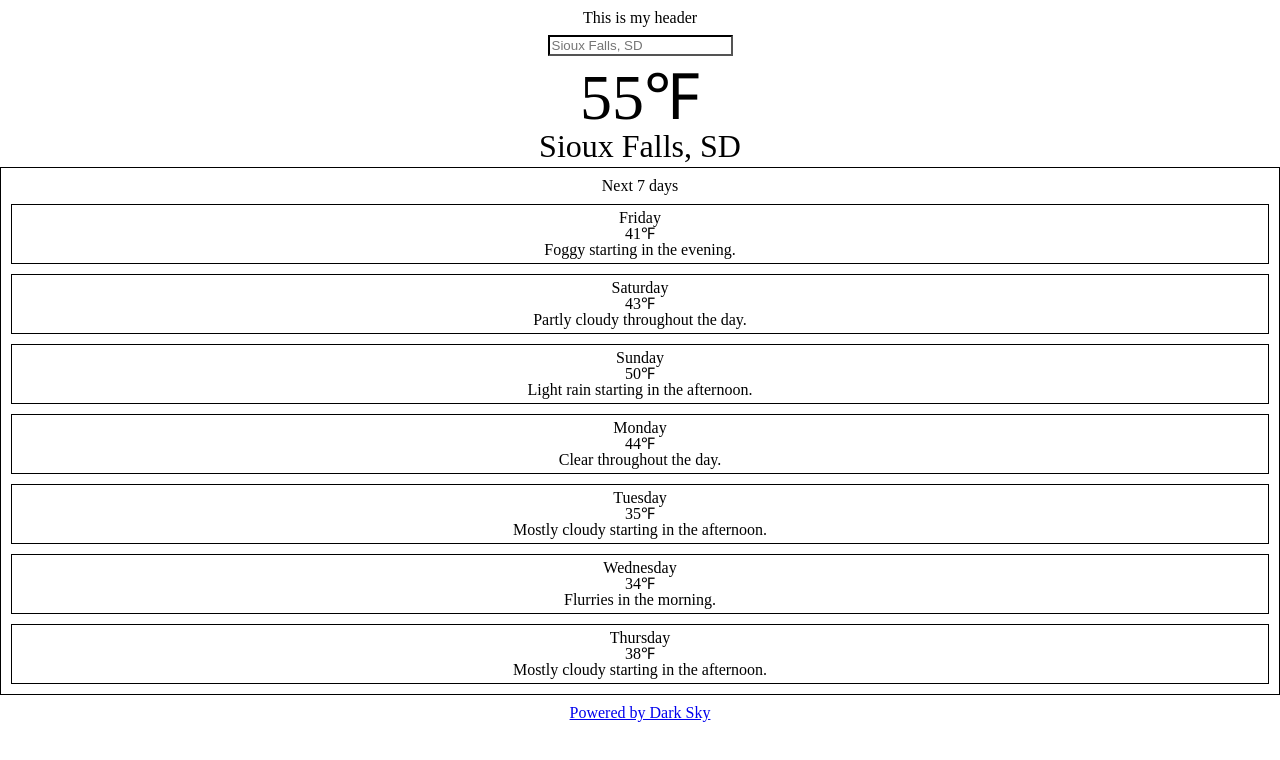
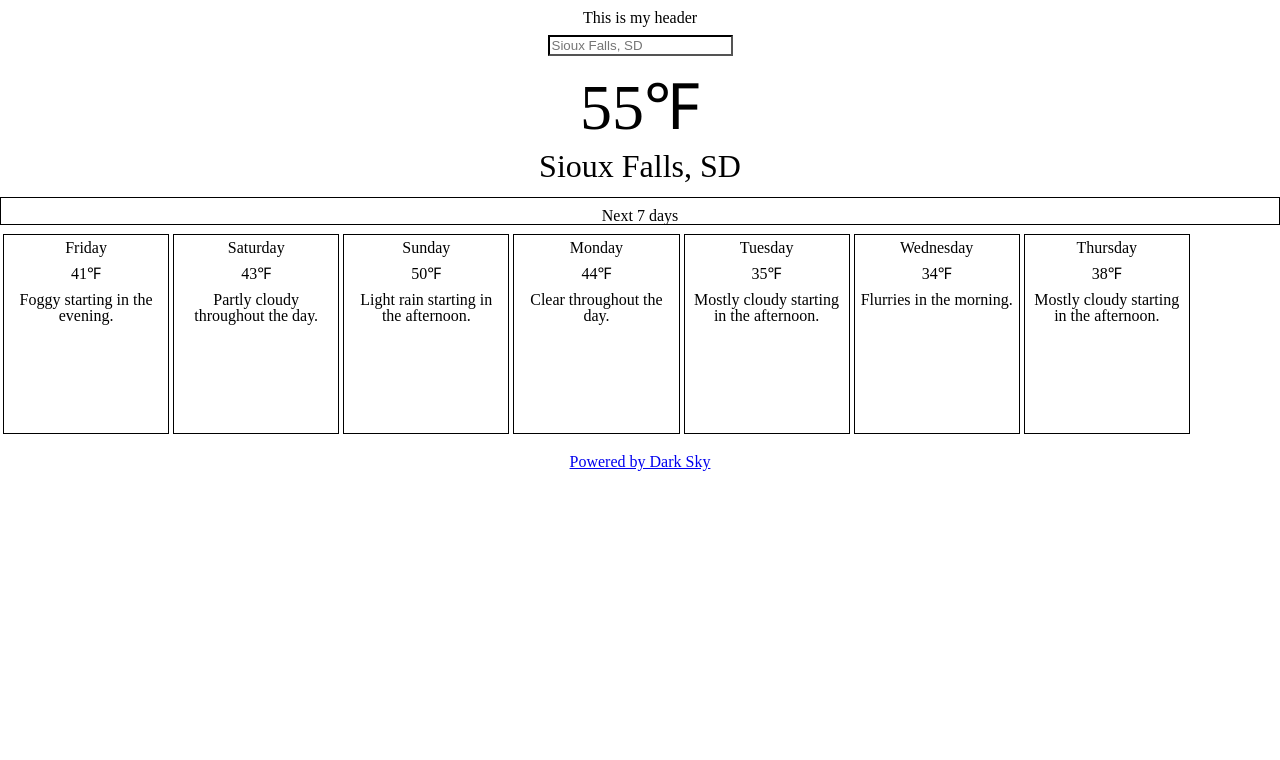
Before and after one commit to donovanCarreno/weatherApp, a React app: page / in a window 1280 px wide. Shown: the top 760 px of the page. Built offline with nearby package versions, Linux system fonts and the light colour scheme; no server answers.

Commit message:
update desktop styling

```diff
--- a/public/styles.css
+++ b/public/styles.css
@@ -1,7 +1,3 @@
-body {
-
-}
-
 .container {
   margin: 10px auto;
   text-align: center;
@@ -11,9 +7,6 @@ header {
   height: 25px;
 }
 
-.main {
-}
-
 input {
   border-color: black;
 }
@@ -21,9 +14,6 @@ input {
 .daily {
   border: 1px solid black;
   padding-top: 10px;
-}
-
-.temp, .city, .summary {
 }
 
 .summary {
@@ -50,3 +40,30 @@ input {
   height: 25px;
   padding-top: 10px;
 }
+
+@media screen and (min-width: 700px) {
+  span {
+    display: block;
+  }
+
+  p {
+    margin-bottom: 10px;
+  }
+
+  .days {
+    box-sizing: border-box;
+    float: left;
+    height: 200px;
+    margin-left: 2px;
+    margin-right: 2px;
+    width: 13%;
+  }
+
+  .daily {
+    clear: both;
+  }
+
+  .footer {
+    clear: left;
+  }
+}
--- a/src/components/App.jsx
+++ b/src/components/App.jsx
@@ -71,7 +71,7 @@ class App extends React.Component {
             {/* <img src={this.state.icon}></img> */}
           </div>
           <div className="daily">
-          Next 7 days
+          <span>Next 7 days</span>
           {this.state.data.daily ? this.state.data.daily.data.map((day, i) => {
             if (i == 0) return
             return <Day key={day.time} day={day}/>
```
